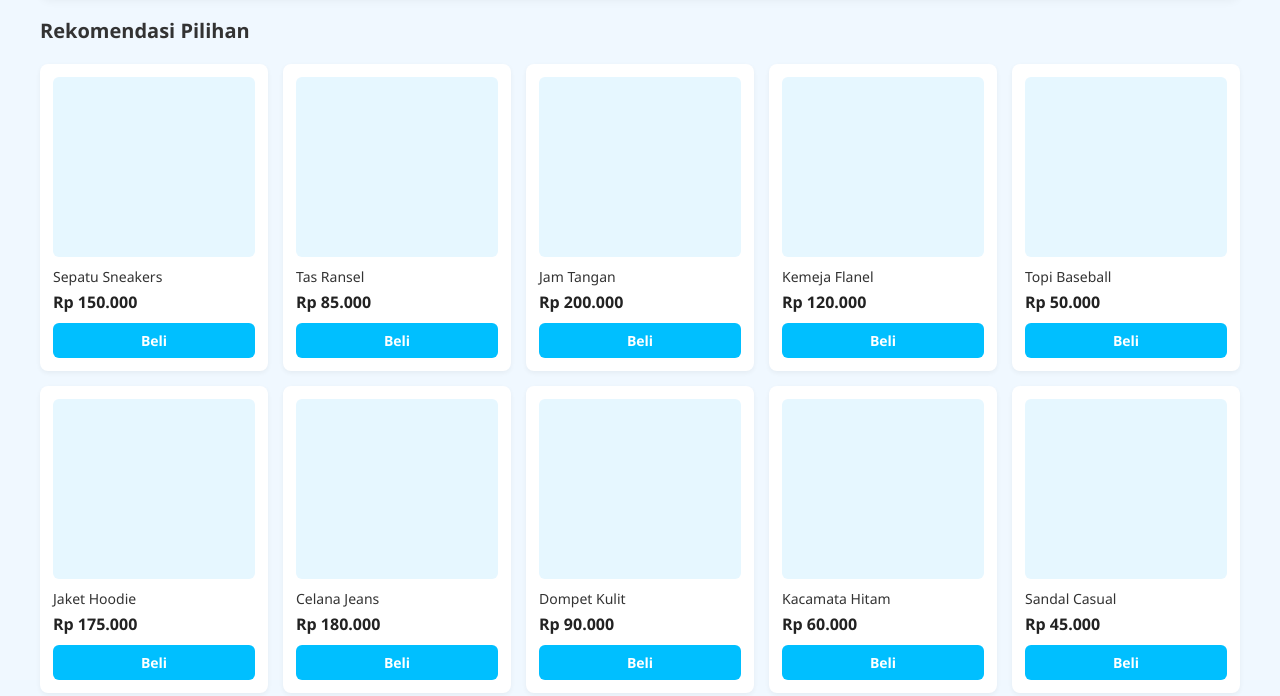
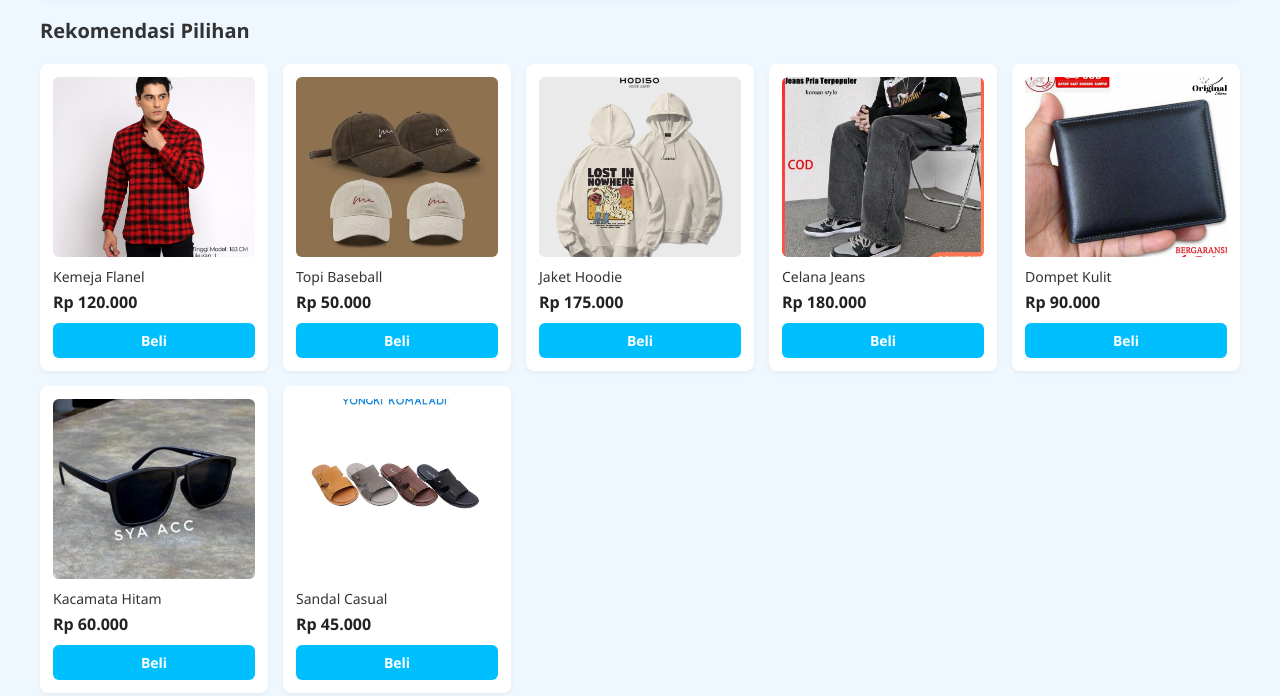
Before and after one commit to Rimmu0700/Uas_Devops, a website: page Code/index.html in a window 1280 px wide. Shown: the part 117-813 px from the top of the page. Drawn offline with Linux system fonts and the light colour scheme.

Commit message:
menambahkan gambar dan memperbarui desain

```diff
--- a/Code/index.html
+++ b/Code/index.html
@@ -36,70 +36,77 @@
         <div class="produk">
 
             <div class="produk-solo">
-                <div class="gambar-produk"></div>
-                <h3>Sepatu Sneakers</h3>
-                <p class="harga">Rp 150.000</p>
-                <button class="tombol-beli" onclick="addToCart('Sepatu Sneakers')">Beli</button>
-            </div>
-
-            <div class="produk-solo">
-                <div class="gambar-produk"></div>
-                <h3>Tas Ransel</h3>
-                <p class="harga">Rp 85.000</p>
-                <button class="tombol-beli" onclick="addToCart('Tas Ransel')">Beli</button>
-            </div>
-
-            <div class="produk-solo">
-                <div class="gambar-produk"></div>
-                <h3>Jam Tangan</h3>
-                <p class="harga">Rp 200.000</p>
-                <button class="tombol-beli" onclick="addToCart('Jam Tangan')">Beli</button>
-            </div>
-
-             <div class="produk-solo">
-                <div class="gambar-produk"></div>
+                <a href="barang.html">
+                    <div class="gambar-produk">
+                        <img src="kemeja.jpeg" alt="Kemeja Flanel">
+                    </div>
+                </a>
                 <h3>Kemeja Flanel</h3>
                 <p class="harga">Rp 120.000</p>
                 <button class="tombol-beli" onclick="addToCart('Kemeja Flanel')">Beli</button>
             </div>
 
             <div class="produk-solo">
-                <div class="gambar-produk"></div>
+                <a href="barang.html">
+                    <div class="gambar-produk">
+                        <img src="topi.jpeg" alt="Topi Baseball">
+                    </div>
+                </a>
                 <h3>Topi Baseball</h3>
                 <p class="harga">Rp 50.000</p>
                 <button class="tombol-beli" onclick="addToCart('Topi Baseball')">Beli</button>
             </div>
 
             <div class="produk-solo">
-                <div class="gambar-produk"></div>
+                <a href="barang.html">
+                    <div class="gambar-produk">
+                        <img src="hoodie.jpeg" alt="Jaket Hoodie">
+                    </div>
+                </a>
                 <h3>Jaket Hoodie</h3>
                 <p class="harga">Rp 175.000</p>
                 <button class="tombol-beli" onclick="addToCart('Jaket Hoodie')">Beli</button>
             </div>
 
             <div class="produk-solo">
-                <div class="gambar-produk"></div>
+                <a href="barang.html">
+                    <div class="gambar-produk">
+                        <img src="jeans.jpeg" alt="Celana Jeans">
+                    </div>
+                </a>
                 <h3>Celana Jeans</h3>
                 <p class="harga">Rp 180.000</p>
                 <button class="tombol-beli" onclick="addToCart('Celana Jeans')">Beli</button>
             </div>
 
             <div class="produk-solo">
-                <div class="gambar-produk"></div>
+                <a href="barang.html">
+                    <div class="gambar-produk">
+                        <img src="dompet.jpeg" alt="Dompet Kulit">
+                    </div>
+                </a>
                 <h3>Dompet Kulit</h3>
                 <p class="harga">Rp 90.000</p>
                 <button class="tombol-beli" onclick="addToCart('Dompet Kulit')">Beli</button>
             </div>
 
             <div class="produk-solo">
-                <div class="gambar-produk"></div>
+                <a href="barang.html">
+                    <div class="gambar-produk">
+                        <img src="kacamata_hitam.jpeg" alt="Kacamata Hitam">
+                    </div>
+                </a>
                 <h3>Kacamata Hitam</h3>
                 <p class="harga">Rp 60.000</p>
                 <button class="tombol-beli" onclick="addToCart('Kacamata Hitam')">Beli</button>
             </div>
 
             <div class="produk-solo">
-                <div class="gambar-produk"></div>
+                <a href="barang.html">
+                    <div class="gambar-produk">
+                        <img src="sandal_casual.jpeg" alt="Sandal Casual">
+                    </div>
+                </a>
                 <h3>Sandal Casual</h3>
                 <p class="harga">Rp 45.000</p>
                 <button class="tombol-beli" onclick="addToCart('Sandal Casual')">Beli</button>
--- a/Code/main.css
+++ b/Code/main.css
@@ -101,7 +101,6 @@ body {
     background: var(--hover-blue);
 }
 
-
 .banner-container {
     width: 95%;
     max-width: 1200px;
@@ -111,12 +110,11 @@ body {
     box-shadow: 0 4px 10px rgba(0,0,0,0.05);
 }
 
-.promosi {
+.banner-img {
     width: 100%;
     height: auto;
     display: block;
 }
-
 
 main {
     width: 95%;
@@ -155,14 +153,29 @@ h2 {
     box-shadow: 0 5px 15px rgba(0,191,255,0.2);
 }
 
+.link-gambar {
+    display: block;
+    width: 100%;
+    text-decoration: none;
+}
+
 .gambar-produk {
+    width: 100%;
+    height: 180px;
     background-color: #e6f7ff;
-    height: 180px;
     border-radius: 6px;
     margin-bottom: 10px;
+    overflow: hidden;
     display: flex;
     align-items: center;
     justify-content: center;
+}
+
+.gambar-produk img {
+    width: 100%;
+    height: 100%;
+    object-fit: cover;
+    display: block;
 }
 
 .produk-solo h3 {
@@ -179,6 +192,9 @@ h2 {
 }
 
 .tombol-beli {
+    display: block;
+    text-align: center;
+    text-decoration: none;
     margin-top: auto;
     background-color: var(--primary-blue);
     color: white;
@@ -188,10 +204,12 @@ h2 {
     cursor: pointer;
     font-weight: bold;
     font-size: 14px;
+    width: 100%;
 }
 
-.tombol-beli:hover { background-color: var(--hover-blue); }
-
+.tombol-beli:hover {
+    background-color: var(--hover-blue);
+}
 
 footer {
     background-color: white;
```
Also changed, not shown: Code/barang.html (added), Code/dompet.jpeg (added), Code/hoodie.jpeg (added), Code/jeans.jpeg (added), Code/kacamata_hitam.jpeg (added), Code/kacamata_putih.jpeg (added), Code/kemeja.jpeg (added), Code/meja.jpeg (added), Code/sandal.jpeg (added), Code/sandal_casual.jpeg (added), Code/topi.jpeg (added).
